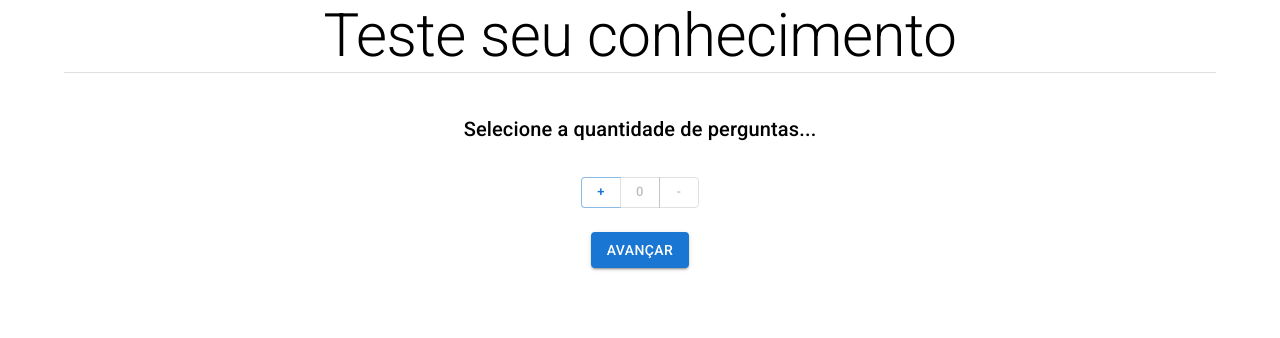
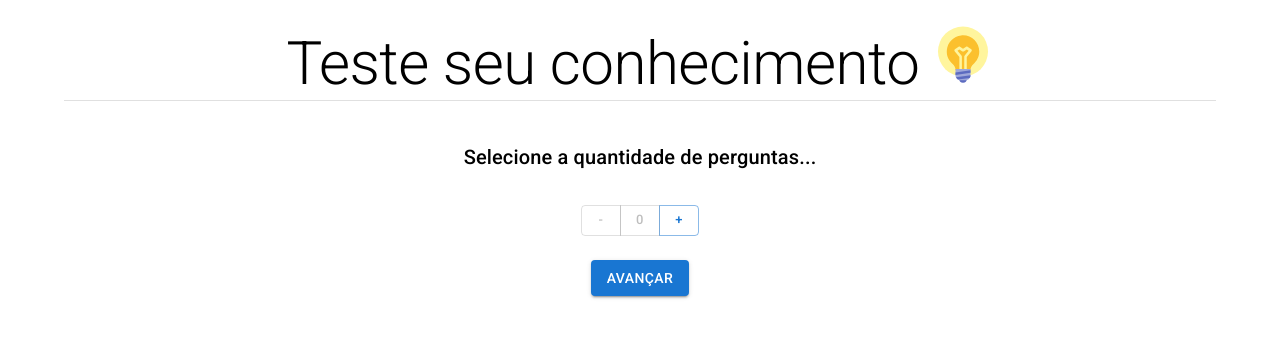
Before and after one commit to wylkerd/General-knowledge-test---React, a React (Create React App) app: page / in a window 1280 px wide. Shown: the top 338 px of the page. Built offline with nearby package versions, Linux system fonts and the light colour scheme.

Commit message:
Added icon

```diff
--- a/package.json
+++ b/package.json
@@ -12,6 +12,7 @@
     "@testing-library/user-event": "^12.8.3",
     "react": "^17.0.2",
     "react-dom": "^17.0.2",
+    "react-icons": "^4.3.1",
     "react-scripts": "4.0.3",
     "web-vitals": "^1.1.2"
   },
--- a/src/Components/CounterComponent.js
+++ b/src/Components/CounterComponent.js
@@ -21,9 +21,9 @@ function CounterComponent()  {
     return (
         <Container style={{'alignContent':'center'}}>
             <ButtonGroup size="small" aria-label="small outlined button group">
+                {counter !== 0 ? displayCounter && <Button onClick={handleDecrement}>-</Button> : <Button disabled>-</Button>}
+                {displayCounter && <Button disabled>{counter}</Button>}
                 <Button onClick={handleIncrement}>+</Button>
-                {displayCounter && <Button disabled>{counter}</Button>}
-                {counter != 0 ? displayCounter && <Button onClick={handleDecrement}>-</Button> : <Button disabled>-</Button>}
             </ButtonGroup>
         </Container>
     );
--- a/src/Pages/InitialPage.js
+++ b/src/Pages/InitialPage.js
@@ -1,12 +1,13 @@
 import React from 'react';
 import { Button, Container, Divider, Typography } from '@mui/material'
 import CounterComponent from '../Components/CounterComponent';
+import { FcIdea } from "react-icons/fc";
 
 export function InitialPage() {
     return (
         <>
             <Container>
-                <Typography variant="h2" textAlign="center">Teste seu conhecimento</Typography>
+                <Typography variant="h2" textAlign="center" alignItems="center" marginTop="1.5rem">Teste seu conhecimento <FcIdea/></Typography>
                 <Divider />
                 <br/><br/>
                 <Typography variant="h6" textAlign="center">Selecione a quantidade de perguntas...</Typography>
```
Also changed, not shown: 1 other file (tests, documents, lock files or other folders).
